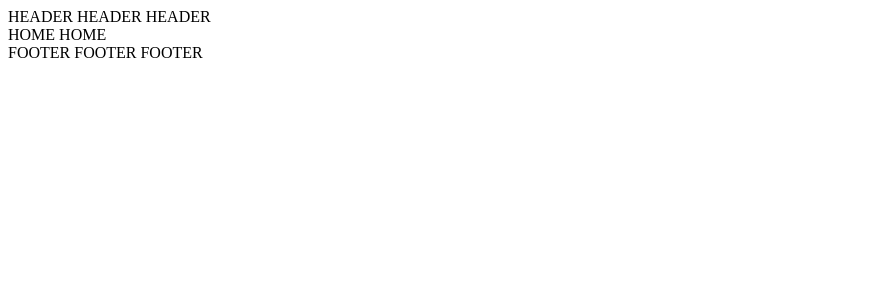
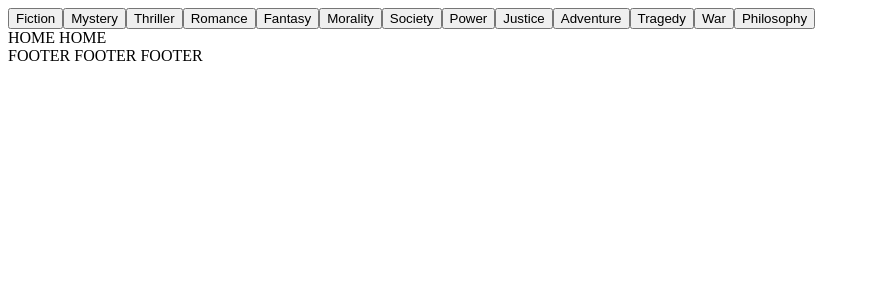
Before and after one commit to mathiaskodehode/Gutendex, a React (Vite) app: page / in a window 1280 px wide. Shown: the top 300 px of the page, without its empty margins (0-870 px from the left). Built offline with nearby package versions, Linux system fonts and the light colour scheme.

Commit message:
add CategoryMenu component and integrate it into Header

```diff
--- /dev/null
+++ b/src/components/CategoryMenu.tsx
@@ -0,0 +1,58 @@
+import { useState } from "react";
+
+const categories: string[] = [
+    "Fiction",
+    "Mystery",
+    "Thriller",
+    "Romance",
+    "Fantasy",
+    "Morality",
+    "Society",
+    "Power",
+    "Justice",
+    "Adventure",
+    "Tragedy",
+    "War",
+    "Philosophy",
+];
+
+export default function CategoryMenu() {
+    const [data, setData] = useState<any>(null);
+    async function onCategoryClick(category: string) {
+        try {
+            const json = await fetchBooks(category);
+            setData(json);
+        } catch (e) {
+            console.error(e);
+        }
+    }
+
+    return (
+        <>
+            {categories.map(c => (
+                <button
+                    key={c}
+                    onClick={() => onCategoryClick(c)}
+                >
+                    {c}
+                </button>
+            ))}
+        </>
+    );
+}
+
+async function fetchBooks(category: string) {
+    const url = `https://gutendex.com/books?topic=${category}`;
+    console.log("Fetching:", url);
+    const res = await fetch(url);
+    console.log("Status:", res.status);
+
+    if (!res.ok) {
+        const text = await res.text();
+        throw new Error(`Request failed: ${res.status} - ${text}`);
+    }
+
+    const json = await res.json();
+    console.log("Response JSON:", json);
+    return json;
+}
--- a/src/components/Header.tsx
+++ b/src/components/Header.tsx
@@ -1,3 +1,9 @@
+import CategoryMenu from "./CategoryMenu.tsx";
+
 export default function Header() {
-    return <header>HEADER HEADER HEADER</header>;
+    return (
+        <header>
+            <CategoryMenu />
+        </header>
+    );
 }
```
